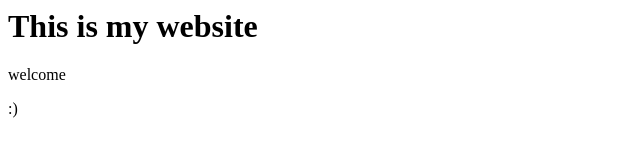
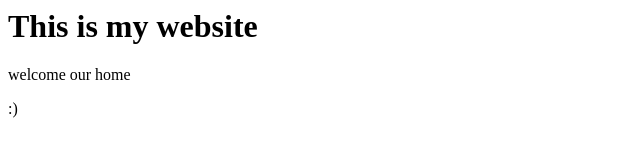
Before and after one commit to prajyot-test/awsome-repo, a plain HTML site: page index.html in a window 1280 px wide. Shown: the full height of the page, 0-640 px from the left. Drawn offline with Linux system fonts and the light colour scheme.

Commit message:
changed welcome to our home

```diff
--- a/index.html
+++ b/index.html
@@ -1,6 +1,6 @@
 <html>
 <title>Hi this my pc</title>
 <h1>This is my website</h1>
-<p> welcome</p>
+<p> welcome our home</p>
 <p> :) <p/>
 </html>
```
